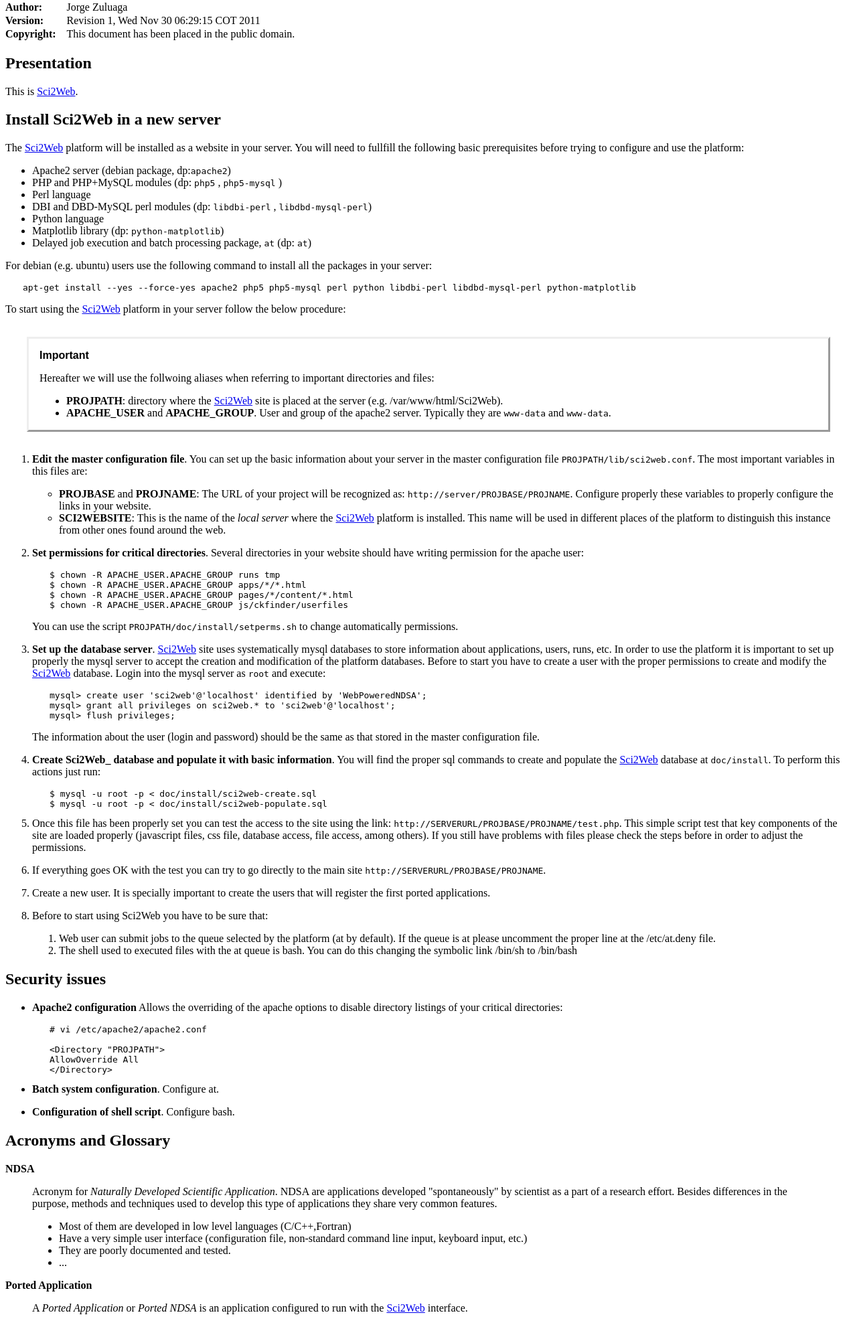
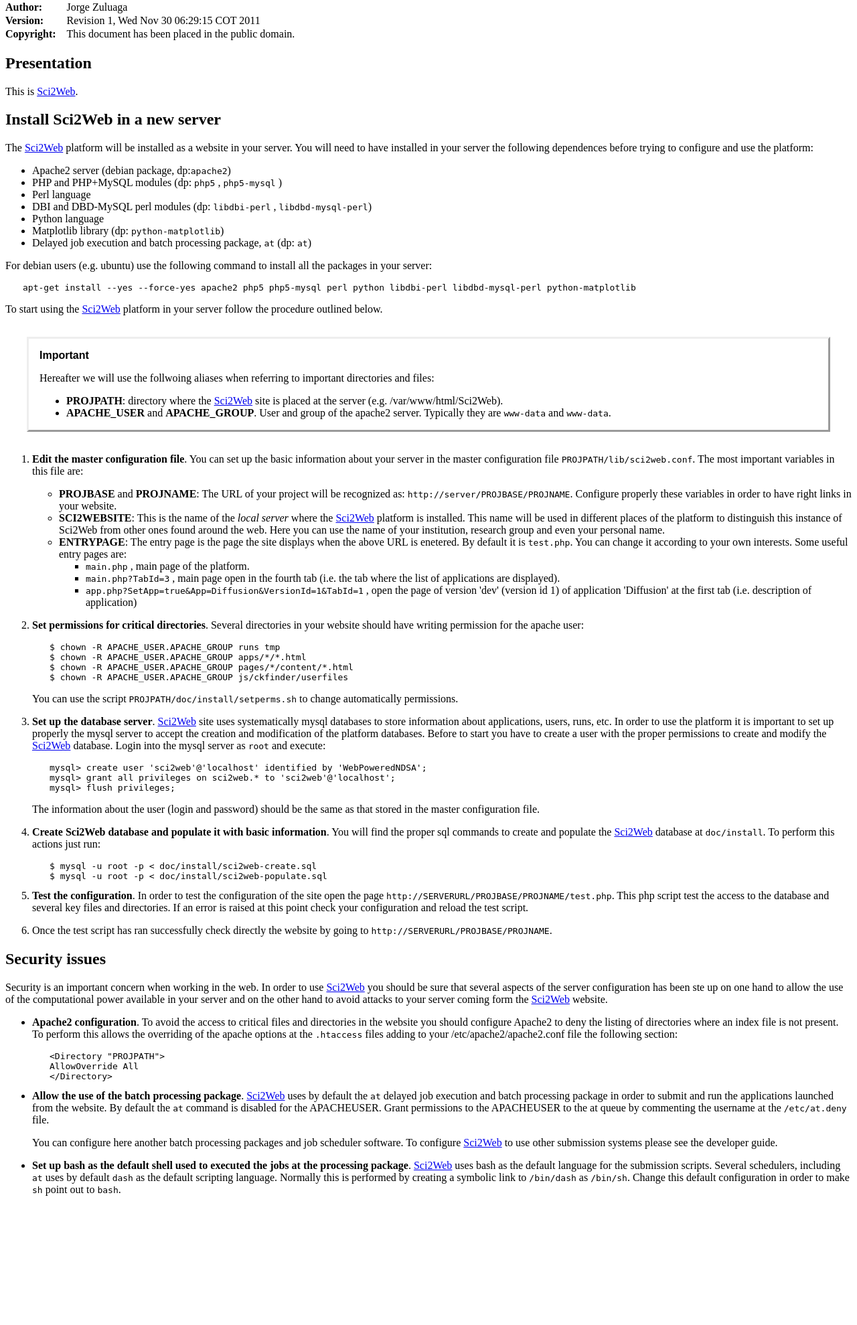
Before and after one commit to facom/Sci2Web, a PHP site: page /doc/install.html in a window 1280 px wide. Shown: the part 186-2165 px from the top of the page at 67% size. After the commit the page ends 1972 px from the top, so only its background shows below. Run offline with PHP 8.4, Linux system fonts and the light colour scheme.

Commit message:
Documentation

```diff
--- a/doc/install.html
+++ b/doc/install.html
@@ -304,7 +304,7 @@
 </style>
 </head>
 <body>
-<div class="document" id="sci2web">
+<div class="document" id="id1">
 <h1 class="title">Sci2Web</h1>
 <h2 class="subtitle" id="bringing-naturally-developed-scientific-applications-to-the-web">Bringing naturally developed scientific applications to the web</h2>
 
@@ -371,8 +371,8 @@
 <div class="section" id="install-sci2web-in-a-new-server">
 <h2>Install Sci2Web in a new server</h2>
 <p>The <a class="reference external" href="http://localhost/user/Sci2WebPP">Sci2Web</a> platform will be installed as a website in your server.
-You will need to fullfill the following basic prerequisites before
-trying to configure and use the platform:</p>
+You will need to have installed in your server the following
+dependences before trying to configure and use the platform:</p>
 <ul class="simple">
 <li>Apache2 server (debian package, dp:<tt class="docutils literal">apache2</tt>)</li>
 <li>PHP and PHP+MySQL modules (dp: <tt class="docutils literal">php5</tt> , <tt class="docutils literal"><span class="pre">php5-mysql</span></tt> )</li>
@@ -383,13 +383,13 @@
 <li>Delayed job execution and batch processing package, <tt class="docutils literal">at</tt> (dp:
 <tt class="docutils literal">at</tt>)</li>
 </ul>
-<p>For debian (e.g. ubuntu) users use the following command to install
+<p>For debian users (e.g. ubuntu) use the following command to install
 all the packages in your server:</p>
 <pre class="literal-block">
 apt-get install --yes --force-yes apache2 php5 php5-mysql perl python libdbi-perl libdbd-mysql-perl python-matplotlib
 </pre>
-<p>To start using the <a class="reference external" href="http://localhost/user/Sci2WebPP">Sci2Web</a> platform in your server follow the below
-procedure:</p>
+<p>To start using the <a class="reference external" href="http://localhost/user/Sci2WebPP">Sci2Web</a> platform in your server follow the
+procedure outlined below.</p>
 <div class="important">
 <p class="first admonition-title">Important</p>
 <p>Hereafter we will use the follwoing aliases when
@@ -405,16 +405,29 @@
 <li><p class="first"><strong>Edit the master configuration file</strong>.  You can set up the basic
 information about your server in the master configuration file
 <tt class="docutils literal">PROJPATH/lib/sci2web.conf</tt>.  The most important variables in
-this files are:</p>
+this file are:</p>
 <ul class="simple">
 <li><strong>PROJBASE</strong> and <strong>PROJNAME</strong>: The URL of your project will be
 recognized as: <tt class="docutils literal"><span class="pre">http://server/PROJBASE/PROJNAME</span></tt>.  Configure
-properly these variables to properly configure the links in your
+properly these variables in order to have right links in your
 website.</li>
 <li><strong>SCI2WEBSITE</strong>: This is the name of the <em>local server</em> where the
 <a class="reference external" href="http://localhost/user/Sci2WebPP">Sci2Web</a> platform is installed.  This name will be used in
-different places of the platform to distinguish this instance
-from other ones found around the web.</li>
+different places of the platform to distinguish this instance of
+Sci2Web from other ones found around the web.  Here you can use
+the name of your institution, research group and even your
+personal name.</li>
+<li><strong>ENTRYPAGE</strong>: The entry page is the page the site displays when
+the above URL is enetered.  By default it is <tt class="docutils literal">test.php</tt>.  You
+can change it according to your own interests.  Some useful entry pages are:<ul>
+<li><tt class="docutils literal">main.php</tt> , main page of the platform.</li>
+<li><tt class="docutils literal"><span class="pre">main.php?TabId=3</span></tt> , main page open in the fourth tab
+(i.e. the tab where the list of applications are displayed).</li>
+<li><tt class="docutils literal"><span class="pre">app.php?SetApp=true&amp;App=Diffusion&amp;VersionId=1&amp;TabId=1</span></tt> ,
+open the page of version 'dev' (version id 1) of application
+'Diffusion' at the first tab (i.e. description of application)</li>
+</ul>
+</li>
 </ul>
 </li>
 <li><p class="first"><strong>Set permissions for critical directories</strong>.  Several directories
@@ -444,7 +457,7 @@
 <p>The information about the user (login and password) should be the
 same as that stored in the master configuration file.</p>
 </li>
-<li><p class="first"><strong>Create Sci2Web_ database and populate it with basic
+<li><p class="first"><strong>Create Sci2Web database and populate it with basic
 information</strong>.  You will find the proper sql commands to create and
 populate the <a class="reference external" href="http://localhost/user/Sci2WebPP">Sci2Web</a> database at <tt class="docutils literal">doc/install</tt>.  To perform this
 actions just run:</p>
@@ -453,77 +466,57 @@
 $ mysql -u root -p &lt; doc/install/sci2web-populate.sql
 </pre>
 </li>
-<li><p class="first">Once this file has been properly set you can test the access to the
-site using the link:
-<tt class="docutils literal"><span class="pre">http://SERVERURL/PROJBASE/PROJNAME/test.php</span></tt>.  This simple
-script test that key components of the site are loaded properly
-(javascript files, css file, database access, file access, among
-others).  If you still have problems with files please check the
-steps before in order to adjust the permissions.</p>
+<li><p class="first"><strong>Test the configuration</strong>.  In order to test the configuration of
+the site open the page
+<tt class="docutils literal"><span class="pre">http://SERVERURL/PROJBASE/PROJNAME/test.php</span></tt>.  This php script
+test the access to the database and several key files and
+directories.  If an error is raised at this point check your
+configuration and reload the test script.</p>
 </li>
-<li><p class="first">If everything goes OK with the test you can try to go directly to
-the main site <tt class="docutils literal"><span class="pre">http://SERVERURL/PROJBASE/PROJNAME</span></tt>.</p>
-</li>
-<li><p class="first">Create a new user.  It is specially important to create the users
-that will register the first ported applications.</p>
-</li>
-<li><p class="first">Before to start using Sci2Web you have to be sure that:</p>
-<ol class="arabic simple">
-<li>Web user can submit jobs to the queue selected by the platform
-(at by default).  If the queue is at please uncomment the proper
-line at the /etc/at.deny file.</li>
-<li>The shell used to executed files with the at queue is bash.  You
-can do this changing the symbolic link /bin/sh to /bin/bash</li>
-</ol>
+<li><p class="first">Once the test script has ran successfully check directly the
+website by going to <tt class="docutils literal"><span class="pre">http://SERVERURL/PROJBASE/PROJNAME</span></tt>.</p>
 </li>
 </ol>
 </div>
 <div class="section" id="security-issues">
 <h2>Security issues</h2>
+<p>Security is an important concern when working in the web.  In order to
+use <a class="reference external" href="http://localhost/user/Sci2WebPP">Sci2Web</a> you should be sure that several aspects of the server
+configuration has been ste up on one hand to allow the use of the
+computational power available in your server and on the other hand to
+avoid attacks to your server coming form the <a class="reference external" href="http://localhost/user/Sci2WebPP">Sci2Web</a> website.</p>
 <ul>
-<li><p class="first"><strong>Apache2 configuration</strong> Allows the overriding of the apache
-options to disable directory listings of your critical directories:</p>
+<li><p class="first"><strong>Apache2 configuration</strong>.  To avoid the access to critical files
+and directories in the website you should configure Apache2 to deny
+the listing of directories where an index file is not present.  To
+perform this allows the overriding of the apache options at the
+<tt class="docutils literal">.htaccess</tt> files adding to your /etc/apache2/apache2.conf file
+the following section:</p>
 <pre class="literal-block">
-# vi /etc/apache2/apache2.conf
-
 &lt;Directory &quot;PROJPATH&quot;&gt;
 AllowOverride All
 &lt;/Directory&gt;
 </pre>
 </li>
-<li><p class="first"><strong>Batch system configuration</strong>.  Configure at.</p>
+<li><p class="first"><strong>Allow the use of the batch processing package</strong>.  <a class="reference external" href="http://localhost/user/Sci2WebPP">Sci2Web</a> uses by
+default the <tt class="docutils literal">at</tt> delayed job execution and batch processing
+package in order to submit and run the applications launched from
+the website.  By default the <tt class="docutils literal">at</tt> command is disabled for the
+APACHEUSER.  Grant permissions to the APACHEUSER to the at queue by
+commenting the username at the <tt class="docutils literal">/etc/at.deny</tt> file.</p>
+<p>You can configure here another batch processing packages and job
+scheduler software.  To configure <a class="reference external" href="http://localhost/user/Sci2WebPP">Sci2Web</a> to use other submission
+systems please see the developer guide.</p>
 </li>
-<li><p class="first"><strong>Configuration of shell script</strong>. Configure bash.</p>
+<li><p class="first"><strong>Set up bash as the default shell used to executed the jobs at the
+processing package</strong>.  <a class="reference external" href="http://localhost/user/Sci2WebPP">Sci2Web</a> uses bash as the default language
+for the submission scripts.  Several schedulers, including <tt class="docutils literal">at</tt>
+uses by default <tt class="docutils literal">dash</tt> as the default scripting language.
+Normally this is performed by creating a symbolic link to
+<tt class="docutils literal">/bin/dash</tt> as <tt class="docutils literal">/bin/sh</tt>.  Change this default configuration in
+order to make <tt class="docutils literal">sh</tt> point out to <tt class="docutils literal">bash</tt>.</p>
 </li>
 </ul>
-</div>
-<div class="section" id="acronyms-and-glossary">
-<h2>Acronyms and Glossary</h2>
-<p><strong>NDSA</strong></p>
-<blockquote>
-<p>Acronym for <em>Naturally Developed Scientific Application</em>.
-NDSA are applications developed &quot;spontaneously&quot; by scientist
-as a part of a research effort.  Besides differences in the
-purpose, methods and techniques used to develop this type of
-applications they share very common features.</p>
-<ul class="simple">
-<li>Most of them are developed in low level languages
-(C/C++,Fortran)</li>
-<li>Have a very simple user interface (configuration file,
-non-standard command line input, keyboard input, etc.)</li>
-<li>They are poorly documented and tested.</li>
-<li>...</li>
-</ul>
-</blockquote>
-<p><strong>Ported Application</strong></p>
-<blockquote>
-A <em>Ported Application</em> or <em>Ported NDSA</em> is an application
-configured to run with the <a class="reference external" href="http://localhost/user/Sci2WebPP">Sci2Web</a> interface.</blockquote>
-<!-- .
-//////////////////////////////////////////////////////////////////////
-//REFERENCES
-//////////////////////////////////////////////////////////////////////
-. -->
 </div>
 </div>
 </div>
--- a/doc/util.txt
+++ b/doc/util.txt
@@ -32,3 +32,5 @@
    .. include:: <isoamso.txt>
    .. include:: <isoamsr.txt>
    .. include:: <isogrk1.txt>
+
+.. _Sci2Web: http://localhost/user/Sci2WebPP
--- a/pages/app/4-runs.php
+++ b/pages/app/4-runs.php
@@ -90,8 +90,7 @@
 //==================================================
 //GENERATE OPTIONS
 //==================================================
-$bugbut=genBugForm($_SESSION["User"],$PHP["PAGENAME"],
-		   "NewFromTemplate","Problems creating new from template");
+$bugbut=genBugForm("NewFromTemplate","Problems creating new from template");
 $header.=<<<HEADER
 New run from template :
 <select name='newrun'
--- a/pages/app/5-db.php
+++ b/pages/app/5-db.php
@@ -107,8 +107,7 @@
 //////////////////////////////////////////////////////////////////////////////////
 //CONTENT
 //////////////////////////////////////////////////////////////////////////////////
-$bugbut=genBugForm($_SESSION["User"],$PHP["PAGENAME"],
-		   "SubmitDatabase","Submission problems");
+$bugbut=genBugForm("SubmitDatabase","Submission problems");
 echo<<<RUNS
 <div id="notactions" class="notification" style="display:none"></div>
 <h1>Database of Results</h1>
--- a/pages/main/3-applications.php
+++ b/pages/main/3-applications.php
@@ -57,8 +57,7 @@
     if($version["version_code"]=="dev") $opsel="selected";
     $verstr.="<option $opsel value='$version[version_id]'>Version $version[version_code] ($version[release_date])";
   }
-  $bugbut=genBugForm($_SESSION["User"],$PHP["PAGENAME"],
-		     "ApplicationVersions_${appcode}_${ver}","No version display");
+  $bugbut=genBugForm("ApplicationVersions_${appcode}_${ver}","No version display");
 $content.=<<<APPS
 <!-- ------------------------------------------------------------ -->
 <!-- $appcode APP						  -->
```
Also changed, not shown: doc/install.txt (+60 -69 lines), lib/sci2web.php (+7 -10 lines), 4 other files.
